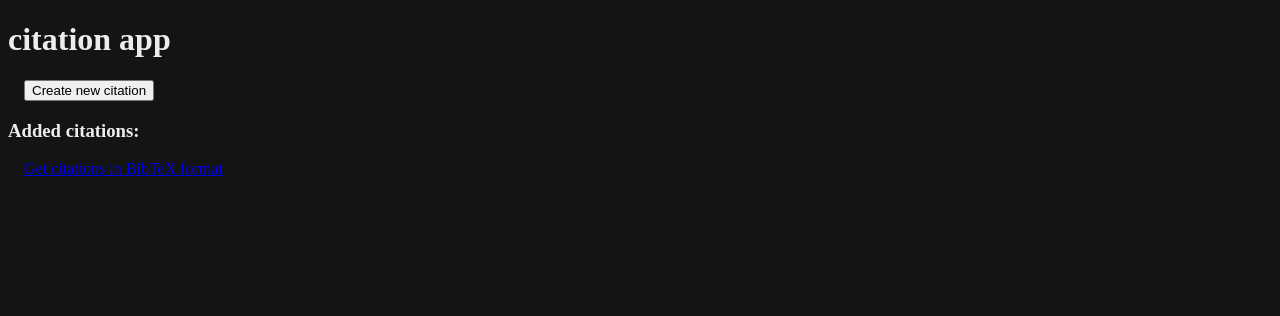
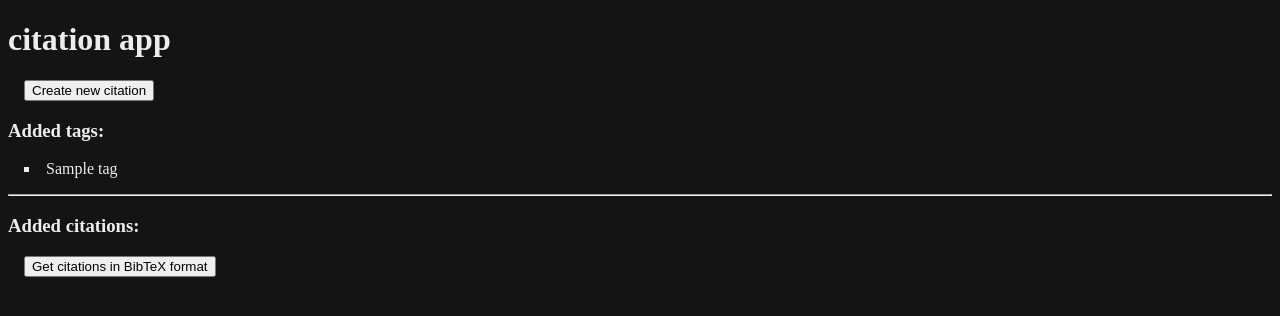
Before and after one commit to matiashei/miniprojekti, a Flask app: template src/templates/index.html in a window 1280 px wide. Shown: the top 316 px of the page. Run offline with Flask 3, Linux system fonts and the light colour scheme; the template is opened without the code that fills it: most values are stand-ins (such as "Sample title", 1, 10 or a date in 2020).

Commit message:
Add function for returning all tags, show tags on frontpage, make bibtex link a button

```diff
--- a/src/app.py
+++ b/src/app.py
@@ -15,7 +15,8 @@
 from repositories.tags_repository import (
     create_tags,
     get_citation_tags,
-    update_tags
+    update_tags,
+    get_all_tags
 )
 
 from config import app, test_env
@@ -32,7 +33,9 @@
 def index():
     # temporary function to fetch all citations
     book_citations = get_all_citations()
-    return render_template("index.html", book_citations=book_citations)
+    all_tags = get_all_tags()
+
+    return render_template("index.html", book_citations=book_citations, tags=all_tags)
 
 @app.route("/new_citation")
 def new():
--- a/src/templates/index.html
+++ b/src/templates/index.html
@@ -12,6 +12,15 @@
   <a href="/new_citation"><button type="button">Create new citation</button></a>
 </div>
 
+{% if tags %}
+  <h3>Added tags:</h3>
+  {% for tag in tags %}
+  <li class="citation">
+    {{ tag }}
+  </li>
+  {% endfor %}
+  <hr />
+{% endif %}
 
 {% if book_citations %}
   <h3>Added citations:</h3>
@@ -89,7 +98,7 @@
 
 {% endif %}
 <div>
-  <a href="/bibtex">Get citations in BibTeX format</a>
+  <a href="/bibtex"><button type="button">Get citations in BibTeX format</button></a>
 </div>
 
 {% endblock %}
```
Also changed, not shown: src/repositories/tags_repository.py (+15 -0 lines).
